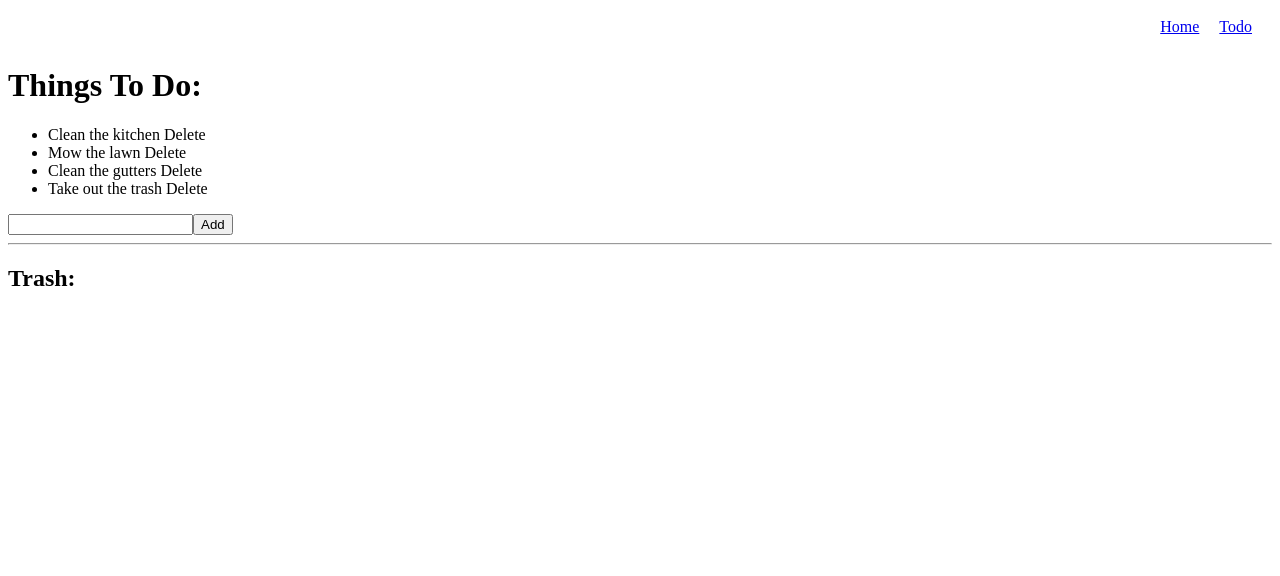
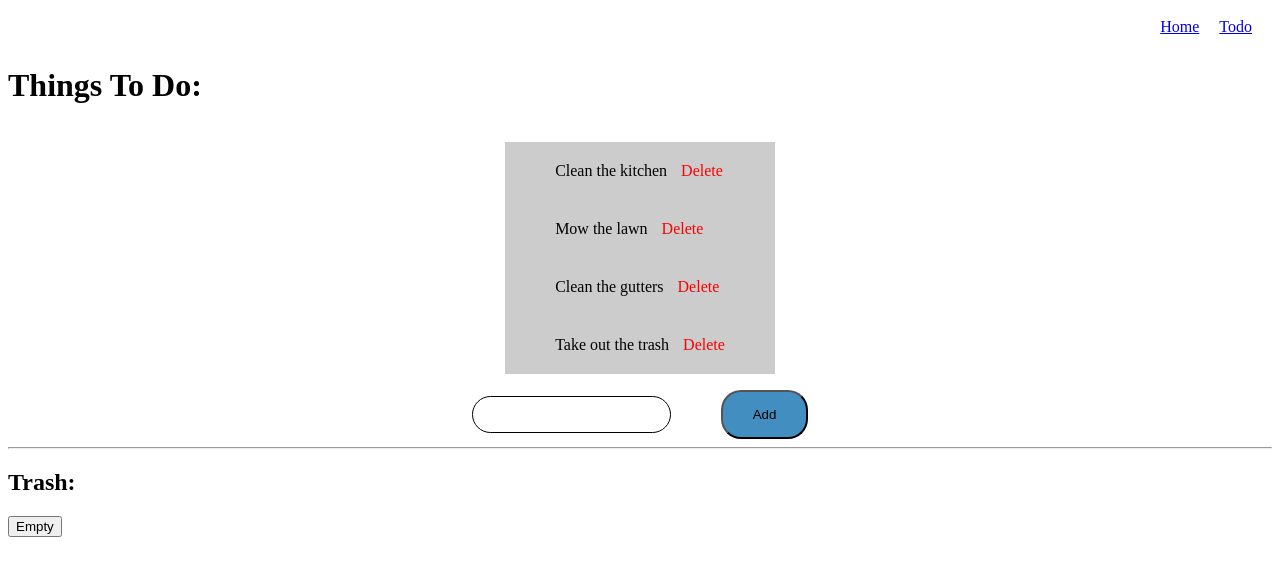
Before and after one commit to jakeaguilar/angular-intro, an Angular app: page /todo in a window 1280 px wide. Shown: the top 576 px of the page. Built offline with nearby package versions, Linux system fonts and the light colour scheme.

Commit message:
day3 done finished todo app

```diff
--- a/src/app/todo/todo.component.css
+++ b/src/app/todo/todo.component.css
@@ -1,4 +1,51 @@
-.completed{
+.completed {
     text-decoration: line-through;
+}
+
+.todos {
+    display: flex;
+    flex-direction: column;
+    align-items: center;
+    justify-content: center
+}
+
+.todos ul {
+    padding: 0 50px
+}
+
+.todos ul li {
+    list-style-type: none;
+    padding: 20px 50px;
+    background-color: #ccc;
+    cursor: pointer;
+    transition: background-color 0.4s ease-out;
 
 }
+
+.todos li span {
+    color: red;
+    margin-left: 10px;
+}
+
+.todos ul li:hover {
+    background-color: rgb(131, 131, 131);
+}
+
+.todos form input {
+    border: #000 1px solid;
+    padding: 10px;
+    border-radius: 20px
+}
+
+.todos form button {
+    padding: 15px 30px;
+    background: rgb(67, 142, 192);
+    margin-left: 50px;
+    border-radius: 20px;
+    transition: background-color 0.4s ease-out;
+    cursor: pointer;
+}
+
+.todos form button:hover {
+    background: rgb(67, 90, 192);
+}
--- a/src/app/todo/todo.component.html
+++ b/src/app/todo/todo.component.html
@@ -22,6 +22,7 @@
 
 <div class="trash">
   <h2>Trash: </h2>
+  <button (click)="emptyTodoTrash()">Empty</button>
   <ul>
     <ng-container *ngFor="let todo of todos">
       <li *ngIf="todo.isDeleted">
--- a/src/app/todo/todo.component.ts
+++ b/src/app/todo/todo.component.ts
@@ -14,7 +14,7 @@ export class TodoComponent implements OnInit {
 
   newTodo: TodoInterface = new Todo();
 
-  todos: object[] = [
+  todos: TodoInterface[] = [
     {title: 'Clean the kitchen', isCompleted: false, isDeleted: false },
     {title: 'Mow the lawn', isCompleted: false, isDeleted :false },
     {title: 'Clean the gutters', isCompleted: false, isDeleted: false },
@@ -32,6 +32,11 @@ export class TodoComponent implements OnInit {
     }
   };
 
+  emptyTodoTrash(): void {
+    this.todos = this.todos.filter(todo => !todo.isDeleted);
+
+  }
+
   ngOnInit() {
   }
 
```
